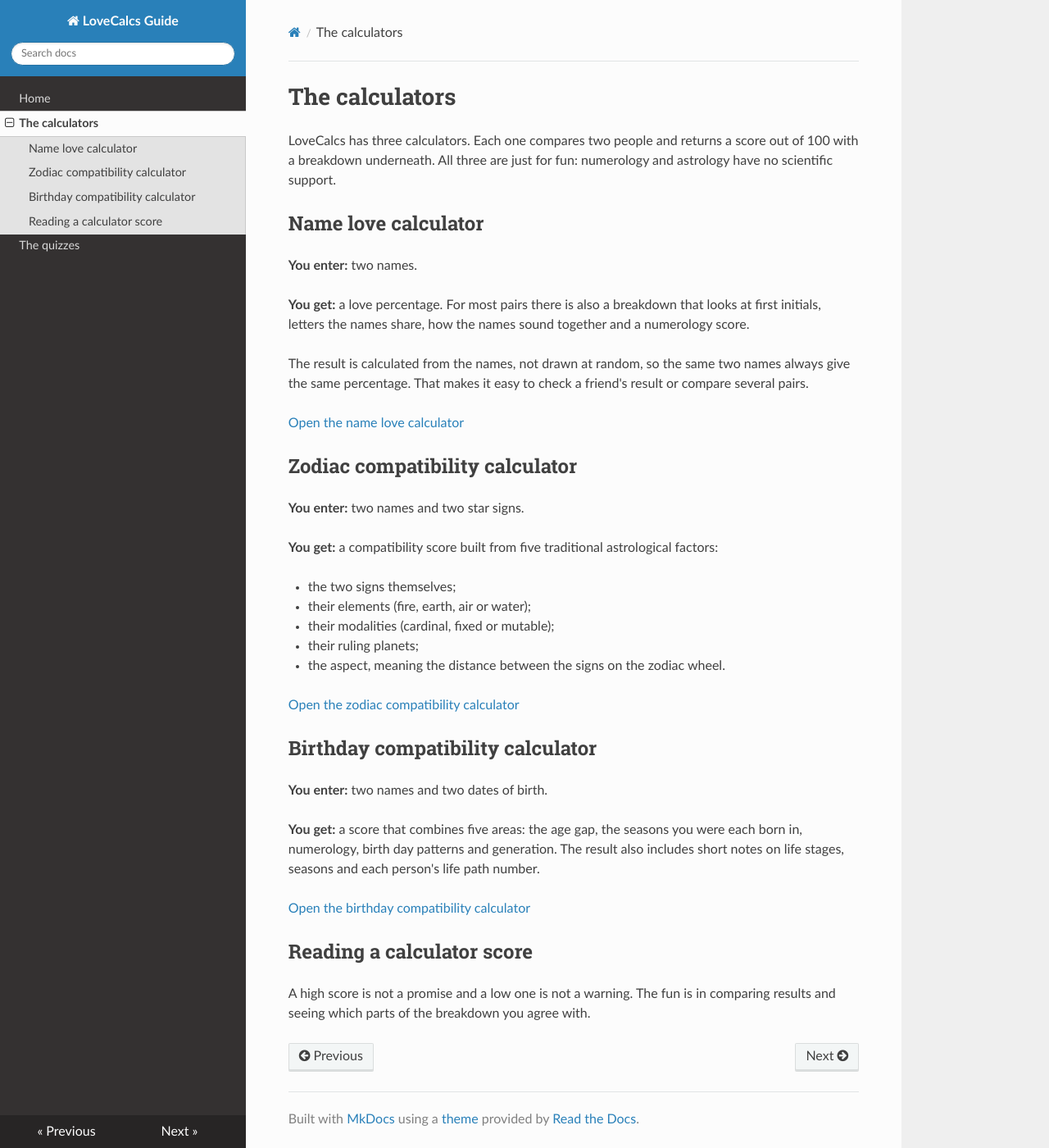
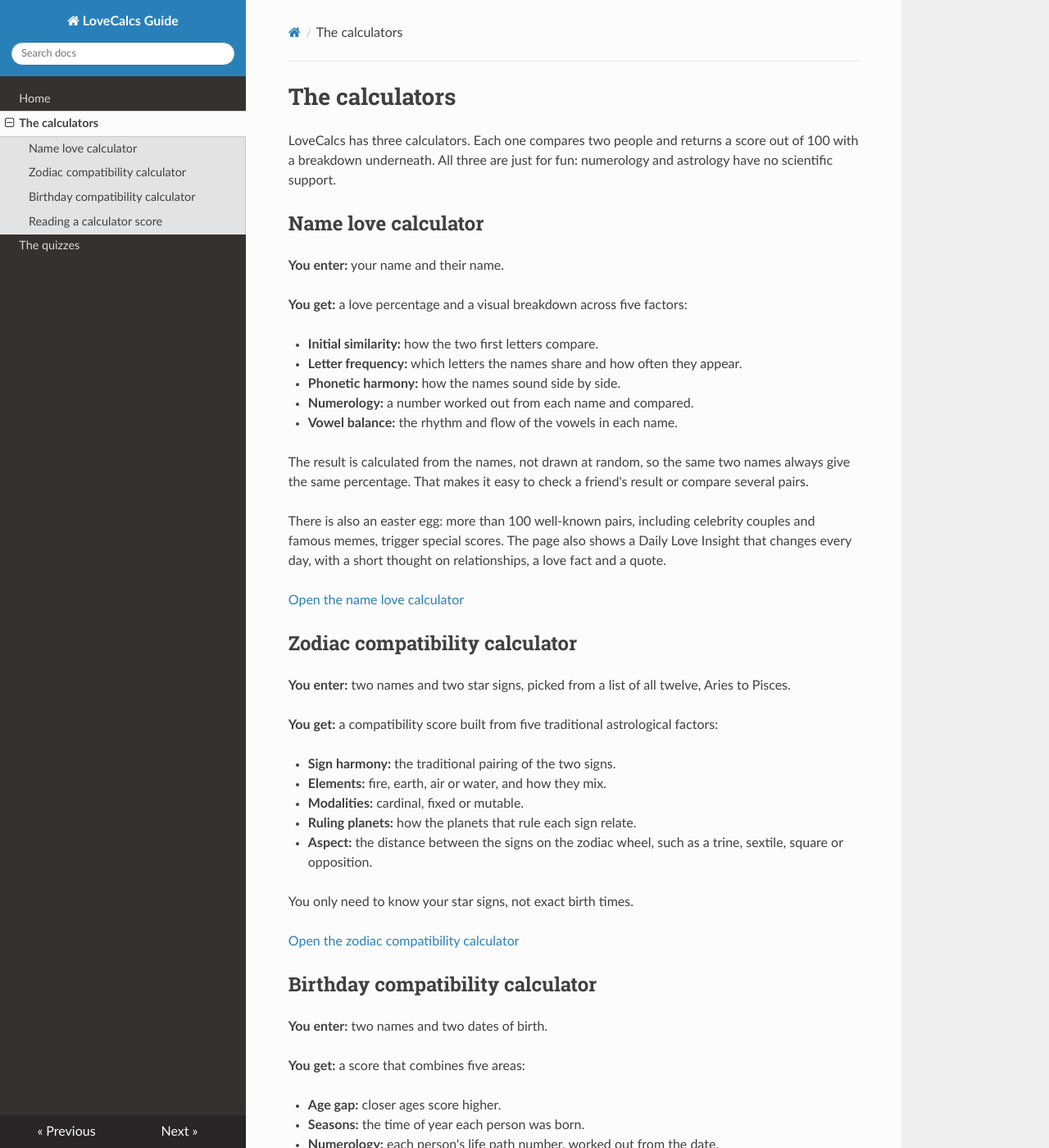
Before and after one commit to LoveCalcs/lovecalcs-guide, an MkDocs documentation site: the page built from docs/calculators.md, in a window 1280 px wide and 1400 px high. Shown: the whole window at 82% size. Built offline with MkDocs 1.6.1, drawn with Linux system fonts in a browser that asks for light colours; nearby versions of some CDN libraries; some of the changed text lies outside the part shown.

Commit message:
Add files via upload

```diff
--- a/docs/calculators.md
+++ b/docs/calculators.md
@@ -4,25 +4,35 @@ LoveCalcs has three calculators. Each one compares two people and returns a scor
 
 ## Name love calculator
 
-**You enter:** two names.
+**You enter:** your name and their name.
 
-**You get:** a love percentage. For most pairs there is also a breakdown that looks at first initials, letters the names share, how the names sound together and a numerology score.
+**You get:** a love percentage and a visual breakdown across five factors:
+
+- **Initial similarity:** how the two first letters compare.
+- **Letter frequency:** which letters the names share and how often they appear.
+- **Phonetic harmony:** how the names sound side by side.
+- **Numerology:** a number worked out from each name and compared.
+- **Vowel balance:** the rhythm and flow of the vowels in each name.
 
 The result is calculated from the names, not drawn at random, so the same two names always give the same percentage. That makes it easy to check a friend's result or compare several pairs.
+
+There is also an easter egg: more than 100 well-known pairs, including celebrity couples and famous memes, trigger special scores. The page also shows a Daily Love Insight that changes every day, with a short thought on relationships, a love fact and a quote.
 
 [Open the name love calculator](https://www.lovecalcs.com/love-calculator)
 
 ## Zodiac compatibility calculator
 
-**You enter:** two names and two star signs.
+**You enter:** two names and two star signs, picked from a list of all twelve, Aries to Pisces.
 
 **You get:** a compatibility score built from five traditional astrological factors:
 
-- the two signs themselves;
-- their elements (fire, earth, air or water);
-- their modalities (cardinal, fixed or mutable);
-- their ruling planets;
-- the aspect, meaning the distance between the signs on the zodiac wheel.
+- **Sign harmony:** the traditional pairing of the two signs.
+- **Elements:** fire, earth, air or water, and how they mix.
+- **Modalities:** cardinal, fixed or mutable.
+- **Ruling planets:** how the planets that rule each sign relate.
+- **Aspect:** the distance between the signs on the zodiac wheel, such as a trine, sextile, square or opposition.
+
+You only need to know your star signs, not exact birth times.
 
 [Open the zodiac compatibility calculator](https://www.lovecalcs.com/zodiac-compatibility-calculator)
 
@@ -30,10 +40,18 @@ The result is calculated from the names, not drawn at random, so the same two na
 
 **You enter:** two names and two dates of birth.
 
-**You get:** a score that combines five areas: the age gap, the seasons you were each born in, numerology, birth day patterns and generation. The result also includes short notes on life stages, seasons and each person's life path number.
+**You get:** a score that combines five areas:
+
+- **Age gap:** closer ages score higher.
+- **Seasons:** the time of year each person was born.
+- **Numerology:** each person's life path number, worked out from the date.
+- **Birth day patterns:** how the days of the month line up.
+- **Generation:** the era each birth year falls in.
+
+The result also includes short notes on life stages, seasons and each person's life path number.
 
 [Open the birthday compatibility calculator](https://www.lovecalcs.com/date-of-birth-calculator)
 
 ## Reading a calculator score
 
-A high score is not a promise and a low one is not a warning. The fun is in comparing results and seeing which parts of the breakdown you agree with.
+A high score is not a promise and a low one is not a warning. The fun is in comparing results and seeing which parts of the breakdown you agree with. Try all three calculators for the same couple: they use completely different inputs, so it is common to get a high name score and a middling zodiac score, and that difference is often more entertaining than any single number.
```
Also changed, not shown: docs/index.md (+16 -0 lines), docs/quizzes.md (+13 -0 lines).
